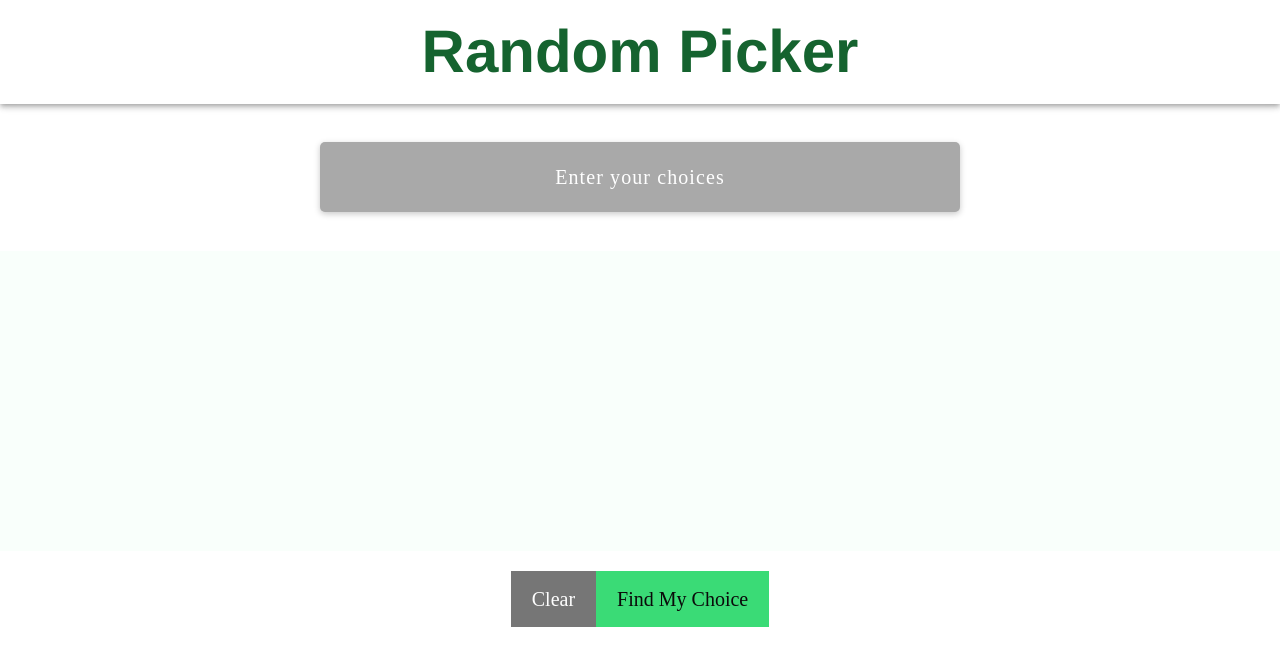
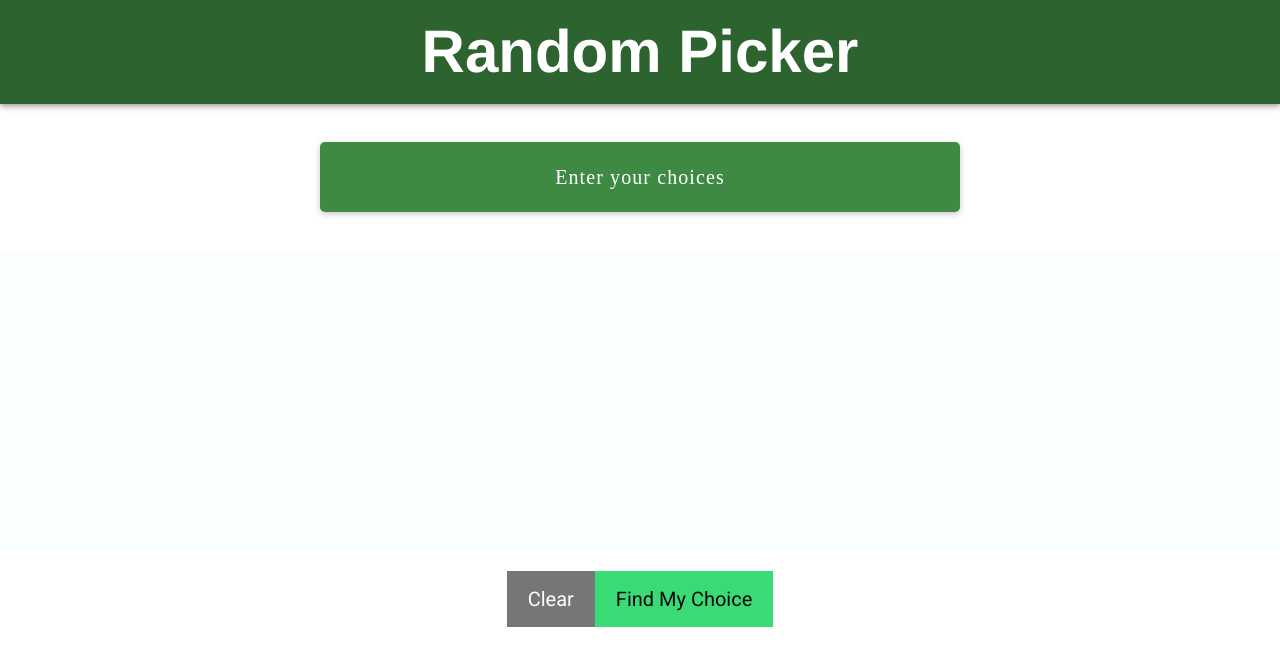
Before and after one commit to CodeIncubator/random-picker, a React (Create React App) app: page / in a window 1280 px wide. Shown: the top 666 px of the page. Built offline with nearby package versions, Linux system fonts and the light colour scheme.

Commit message:
design fix

```diff
--- a/public/index.html
+++ b/public/index.html
@@ -4,9 +4,10 @@
     <meta charset="utf-8">
     <meta name="viewport" content="width=device-width, initial-scale=1, shrink-to-fit=no">
     <meta name="theme-color" content="#000000">
-    <title>Randam Picker</title>
+    <title>Random Picker</title>
     <!-- Compressed CSS -->
 	<link rel="stylesheet" href="https://cdn.jsdelivr.net/npm/foundation-sites@6.5.0-rc.3/dist/css/foundation.min.css" integrity="sha256-b2khkeAav/7kTh0Bs5h1Xw1kqGL56SziJ5zk6bEvnAw= sha384-7nP0F9FVCI9Qg1SfsjHWQd+4ksCAxlF5pibRyPGxwn7NJpu1XuSaOoMh8JHIDSdk sha512-Rcgo7Zj9clxZoGtt4CBj1aEtCL9gBd64nYl3hkKEuWDwtK7hKY6c4D5vL4njDseuz31u1WWSM42SbvYe/3CZYQ==" crossorigin="anonymous">
+  <link href="https://fonts.googleapis.com/css?family=Roboto&display=swap" rel="stylesheet">
 
   </head>
   <body>
--- a/src/App.css
+++ b/src/App.css
@@ -7,6 +7,7 @@ body {
     font-family: "Sunflower";
     color: #15632f;
     background-color: #fff;
+    font-family: 'Roboto', sans-serif;
 }
 .container {
     height: 100%;
@@ -25,6 +26,8 @@ body {
 }
 .heading {
     width: 100%;
+    background-color: #2c632f;
+    color: #fff;
     text-align: center;
     margin-top: 0;
     padding: 10px;
@@ -35,7 +38,7 @@ body {
 .form-group {
     width: 50%;
     height: 70px;
-    background: #a9a9a9;
+    background: #3e8a43;;
     margin: 3% auto;
     display: flex;
     align-items: center;
--- a/src/App.js
+++ b/src/App.js
@@ -100,6 +100,7 @@ class App extends Component {
 						placeholder="Enter your choices"
 						onKeyDown={e => this.handleKeyPress(e)}
 						style={{textAlign: "center"}}
+						autoFocus
 					/>
 				</div>
 				<div className="message"></div>
```
